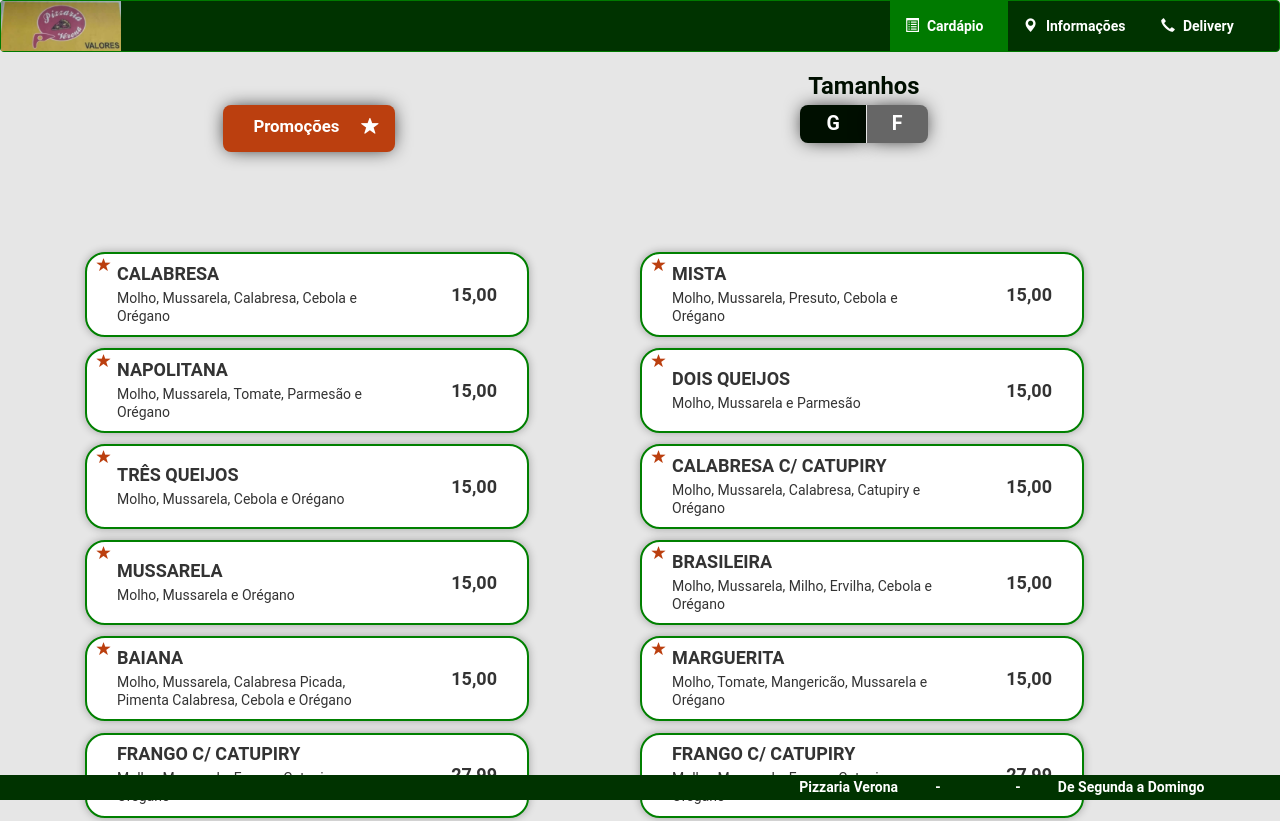
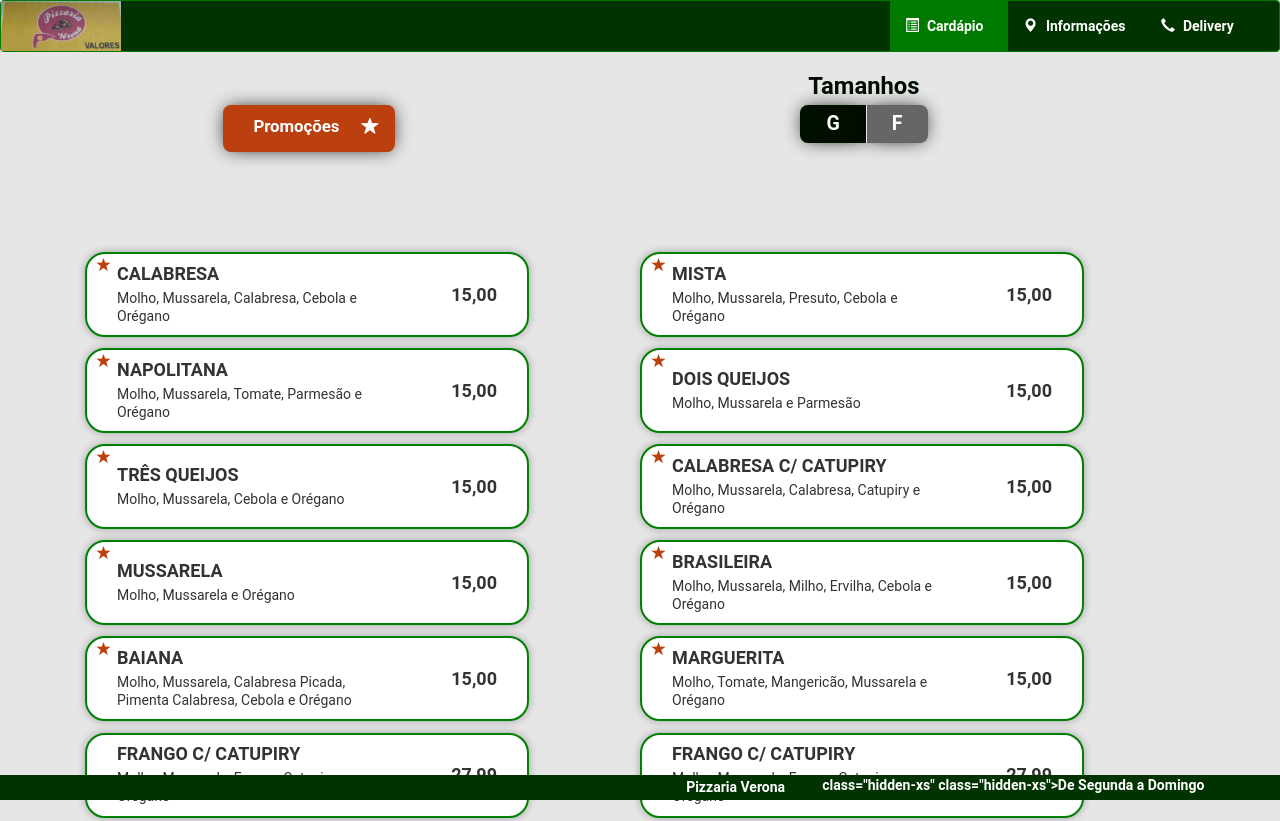
Before and after one commit to KassioStos/pizzariaverona, a plain HTML site: page index.html in a window 1280 px wide. Shown: the top 821 px of the page. Drawn offline with Linux system fonts and the light colour scheme.

Commit message:
Update index.html

```diff
--- a/index.html
+++ b/index.html
@@ -144,7 +144,7 @@
 	</div>
 	<!-- /container -->
 
-	<div class="footer"><p>Pizzaria Verona</p><p>-</p><p></p><p class="hidden-xs">-</p><p class="hidden-xs">De Segunda a Domingo</p></div>
+	<div class="footer"><p>Pizzaria Verona</p> class="hidden-xs" class="hidden-xs">De Segunda a Domingo</p></div>
 
 	<div id="loader" class="loader">
 		<div class="pizza-loader"></div>
```
